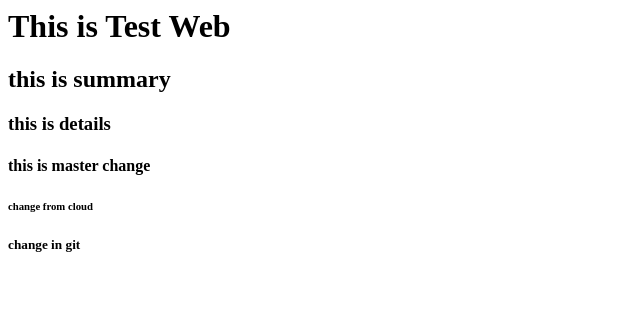
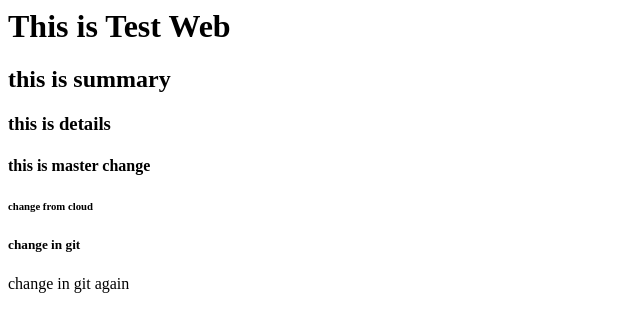
Before and after one commit to kitrao/kitDevOps, a plain HTML site: page index.html in a window 1280 px wide. Shown: the whole page, without its empty margins (0-640 px from the left). Drawn offline with Linux system fonts and the light colour scheme.

Commit message:
Update index.html

```diff
--- a/index.html
+++ b/index.html
@@ -4,3 +4,4 @@
 <h4>this is master change</h4>
 <h6>change from cloud</h6>
 <h5>change in git</h5>
+<h7>change in git again</h7>
```
